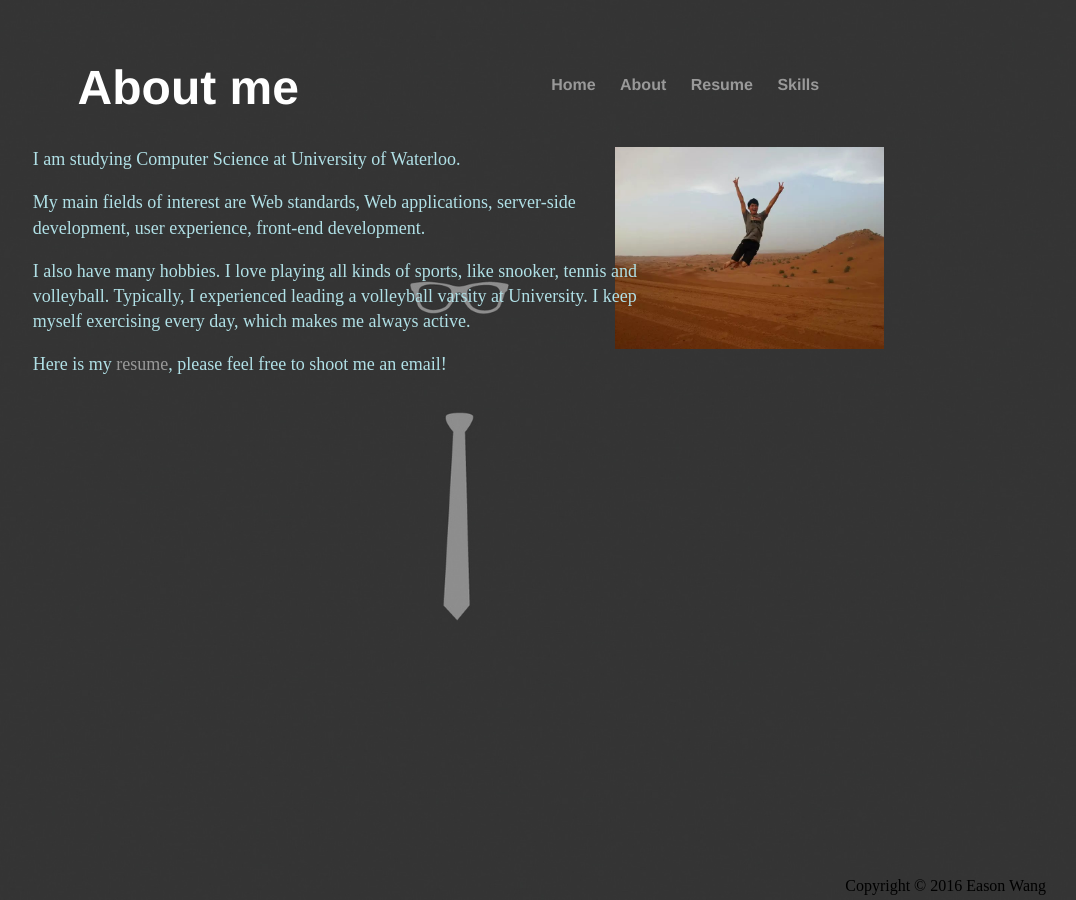
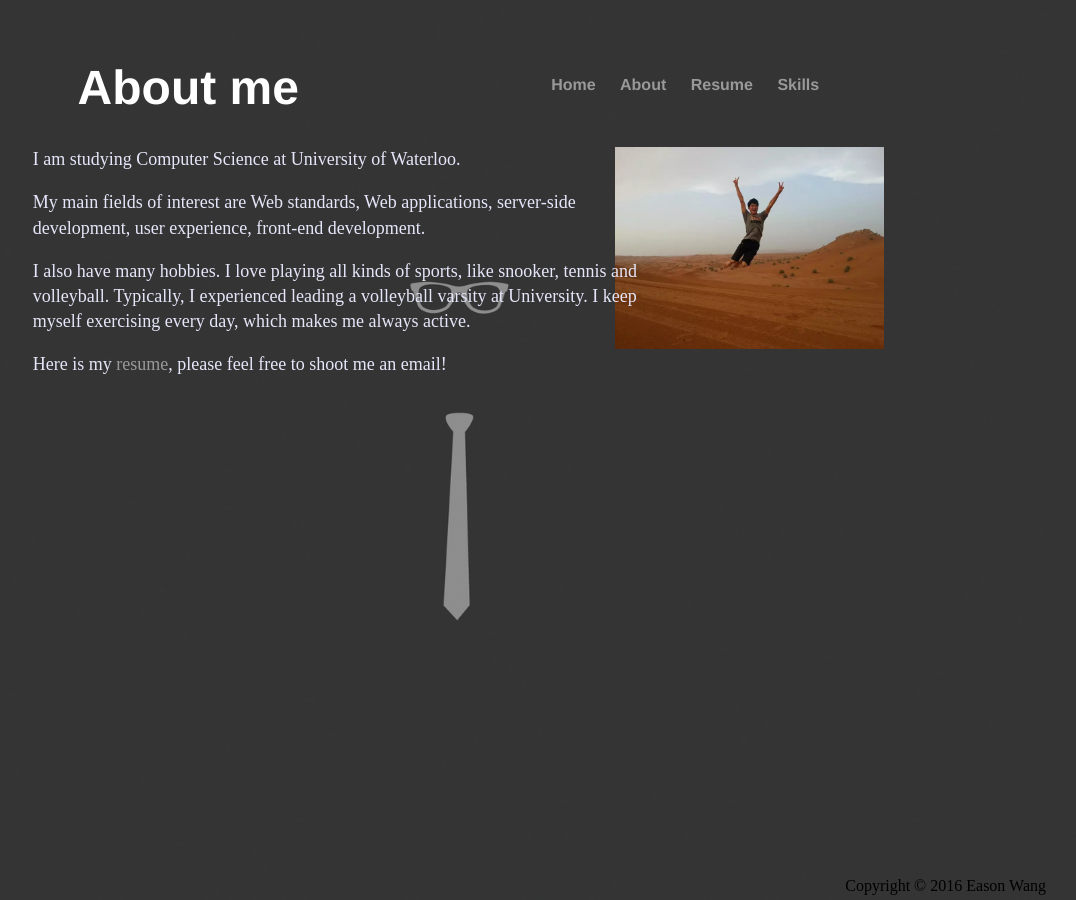
Before and after one commit to Eason666/Easonwang.github.io, a Jekyll site: the page built from about/index.html, in a window 1280 px wide. Shown: the whole page, without its empty margins (204-1280 px from the left). Built offline with Jekyll 4.4.1, drawn with Linux system fonts in a browser that asks for light colours.

Commit message:
Update main.css

```diff
--- a/css/main.css
+++ b/css/main.css
@@ -92,7 +92,7 @@ ul.posts li {
 }
 
 .content{
-  	color:#B0E0E6;
+  	color:#E6E6FA;
 	left: 5%;
 	position:relative;
 	font-size: large;
```
